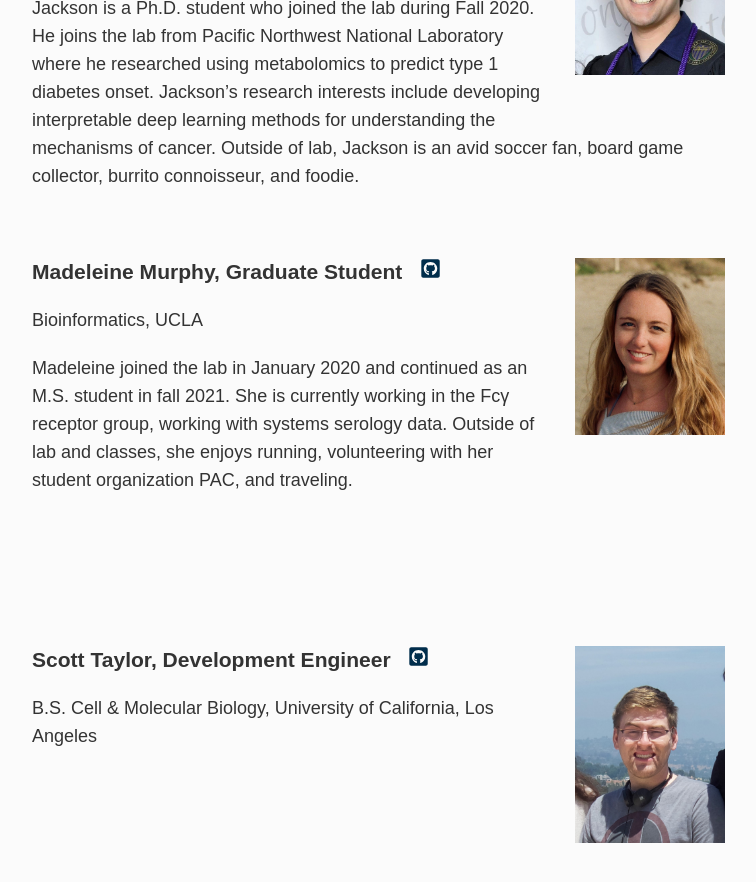
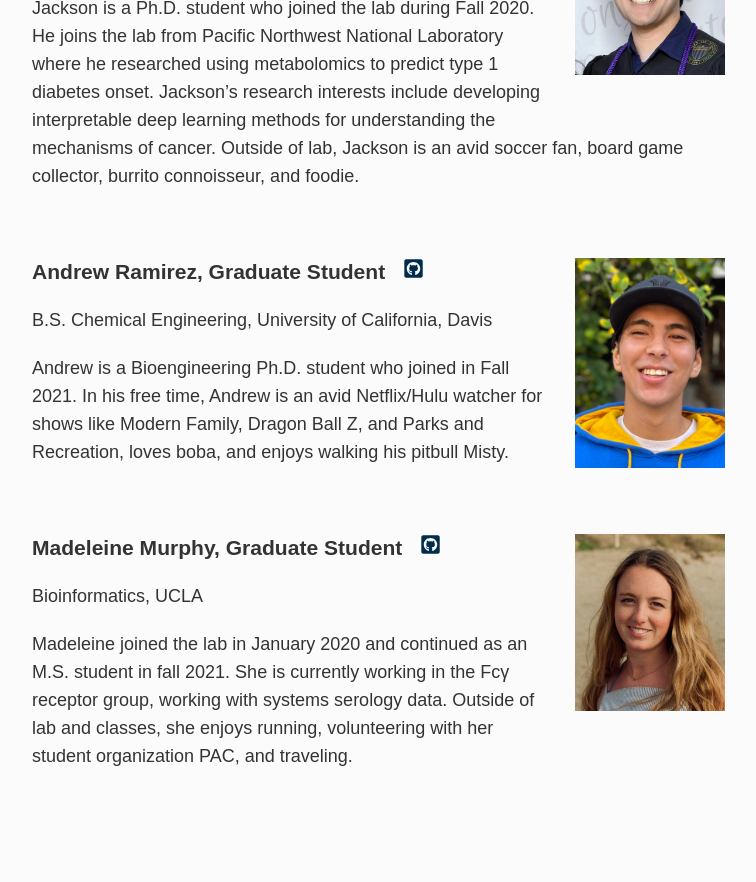
Before and after one commit to meyer-lab/asmlab.org, a Jekyll site: the page built from team/index.md, in a window 1280 px wide and 900 px high, scrolled down 2991 px. Shown: the top 882 px of the window, without its empty margins (253-1009 px from the left). Built offline with Jekyll 4.4.1, drawn with Linux system fonts in a browser that asks for light colours; some web fonts are replaced.

Commit message:
Update index.md (#110)

```diff
--- a/team/index.md
+++ b/team/index.md
@@ -61,6 +61,14 @@ Brian is a Ph.D. student who joined the lab during Summer 2019. Brian completed
 B.S. Bioengineering, University of Washington
 
 Jackson is a Ph.D. student who joined the lab during Fall 2020. He joins the lab from Pacific Northwest National Laboratory where he researched using metabolomics to predict type 1 diabetes onset. Jackson’s research interests include developing interpretable deep learning methods for understanding the mechanisms of cancer. Outside of lab, Jackson is an avid soccer fan, board game collector, burrito connoisseur, and foodie.
+
+<br />
+
+<div class="span_3 right"><img src="/public/photos/andrewr.webp" width="150px" alt="Andrew's picture" /></div>
+### Andrew Ramirez, Graduate Student&nbsp;&nbsp;&nbsp;<a href="https://github.com/andrewram4287"><svg class="svg-icon"><use xlink:href="#fa-github"></use></svg></a>
+B.S. Chemical Engineering, University of California, Davis
+
+Andrew is a Bioengineering Ph.D. student who joined in Fall 2021. In his free time, Andrew is an avid Netflix/Hulu watcher for shows like Modern Family, Dragon Ball Z, and Parks and Recreation, loves boba, and enjoys walking his pitbull Misty.
 
 <br />
 
```
